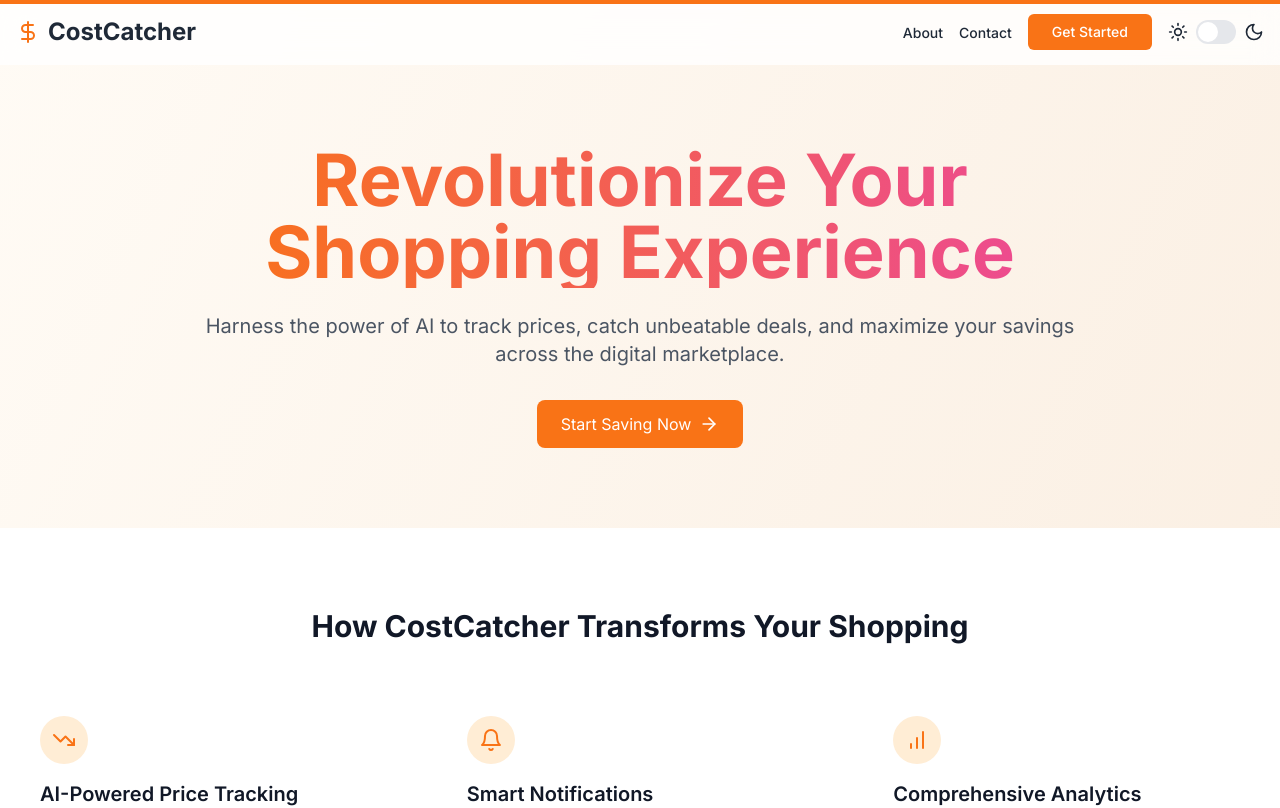
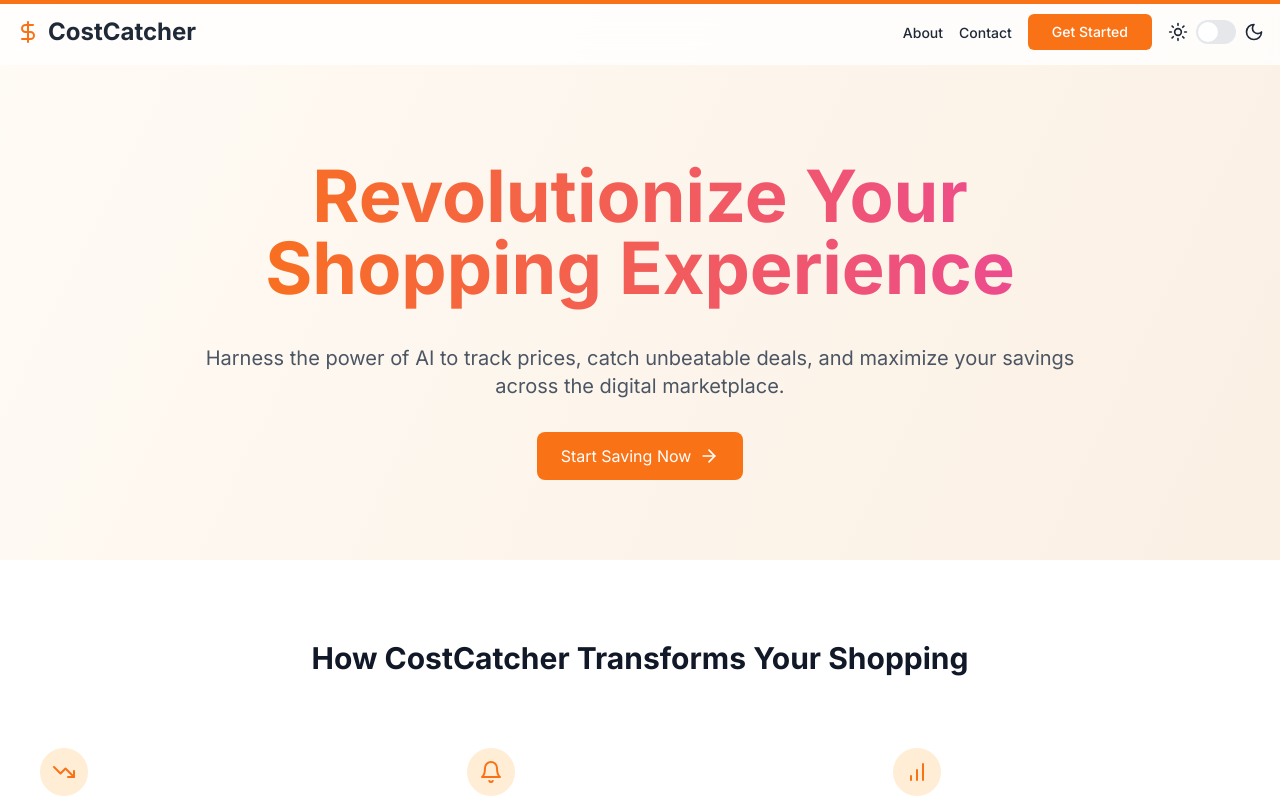
Before and after one commit to omshukla12/Cost-Catcher, a React (Create React App) app: page / in a window 1280 px wide. Shown: the top 808 px of the page. Built offline with nearby package versions, Linux system fonts and the light colour scheme.

Commit message:
Update Landing.js

```diff
--- a/src/pages/Landing.js
+++ b/src/pages/Landing.js
@@ -174,7 +174,7 @@ export default function Landing() {
           <div className="container mx-auto px-4">
             <div className="max-w-4xl mx-auto text-center">
               <motion.h1
-                className="text-5xl md:text-7xl font-bold mb-6 bg-clip-text text-transparent bg-gradient-to-r from-orange-500 to-pink-500"
+                className="text-5xl md:text-7xl font-bold mb-6 py-4 bg-clip-text text-transparent bg-gradient-to-r from-orange-500 to-pink-500"
                 initial={{ opacity: 0, y: 20 }}
                 animate={{ opacity: 1, y: 0 }}
                 transition={{ duration: 0.8, delay: 0.2 }}
```
